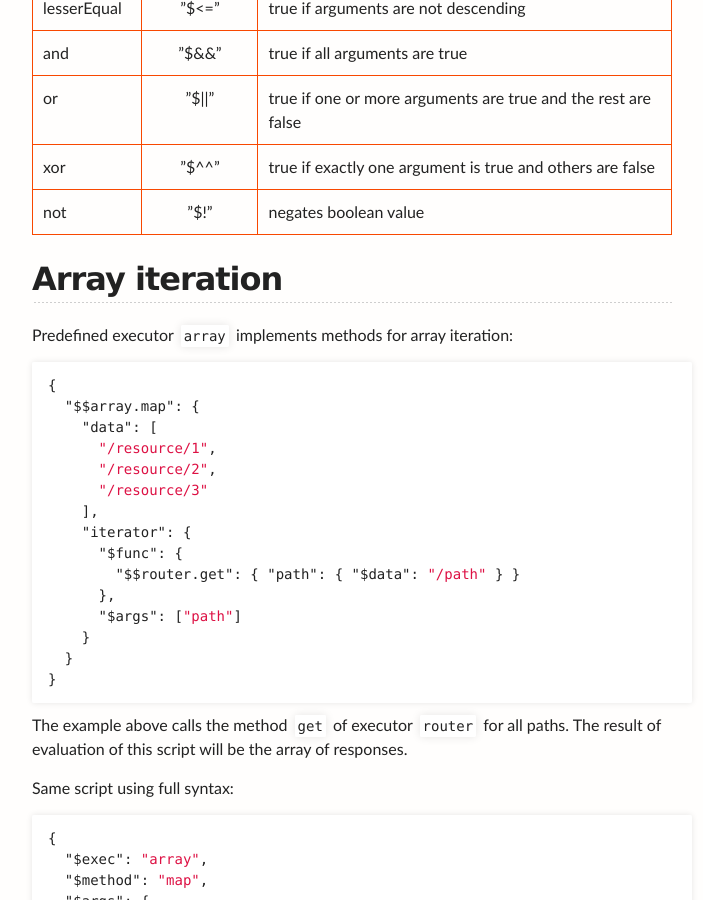
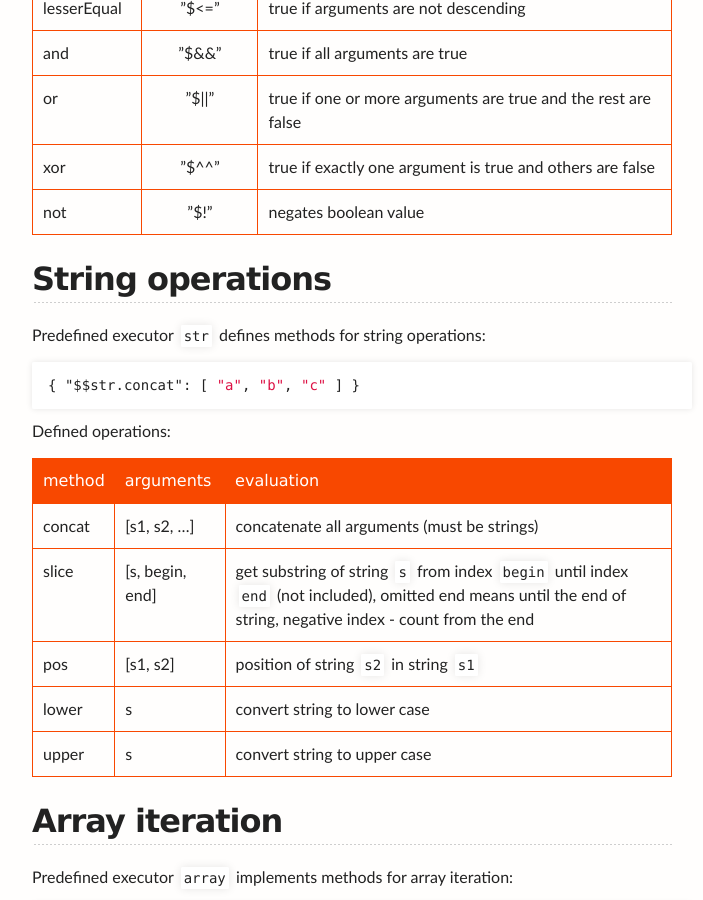
Before and after one commit to JSONScript/jsonscript, a Jekyll site: the page built from language.md, in a window 1280 px wide and 900 px high, scrolled down 10248 px. Shown: the whole window, without its empty margins (288-991 px from the left). Built offline with Jekyll 4.4.1, drawn with Linux system fonts in a browser that asks for light colours.

Commit message:
updated by travis build #44

````diff
--- a/language.md
+++ b/language.md
@@ -416,6 +416,25 @@ Defined operations:
 | not          |"$!" |negates boolean value|
 
 
+## String operations
+
+Predefined executor `str` defines methods for string operations:
+
+```json
+{ "$$str.concat": [ "a", "b", "c" ] }
+```
+
+Defined operations:
+
+| method  |arguments|evaluation|
+|---------|---------|----------|
+| concat  |[s1, s2, ...]  |concatenate all arguments (must be strings)|
+| slice   |[s, begin, end]|get substring of string `s` from index `begin` until index `end` (not included), omitted end means until the end of string, negative index - count from the end|
+| pos     |[s1, s2]|position of string `s2` in string `s1`|
+| lower   |s|convert string to lower case|
+| upper   |s|convert string to upper case|
+
+
 ## Array iteration
 
 Predefined executor `array` implements methods for array iteration:
````
